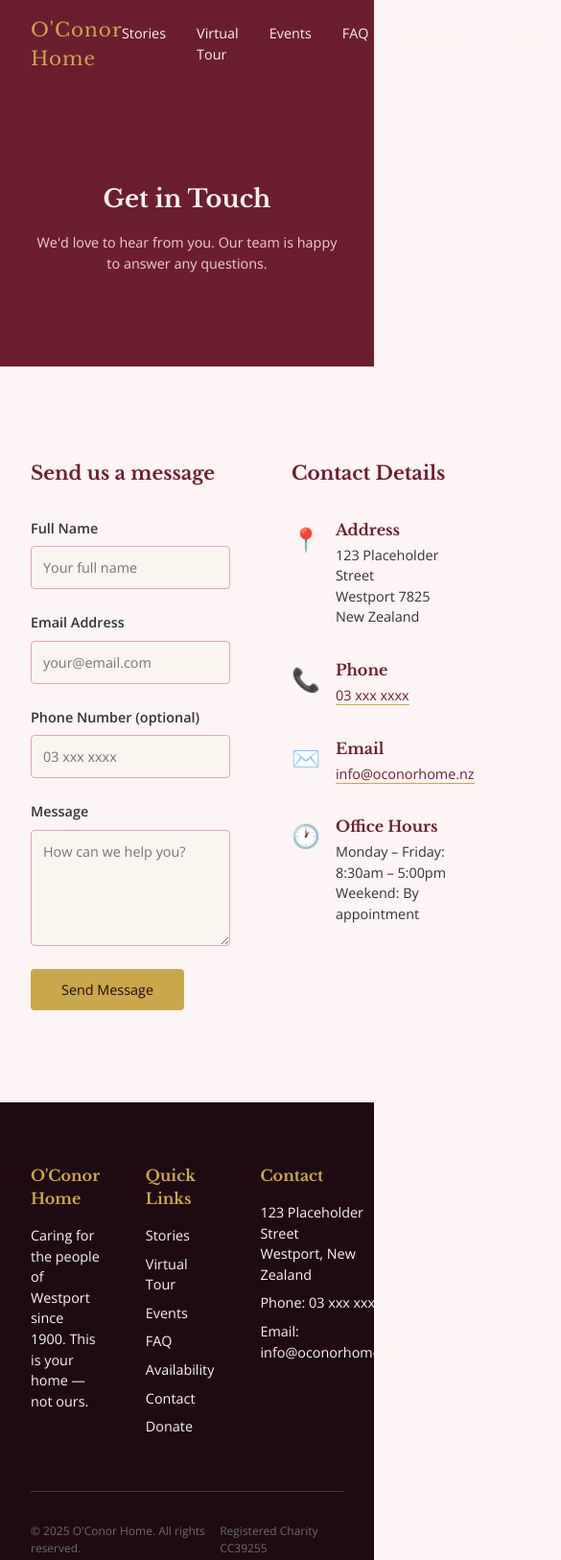
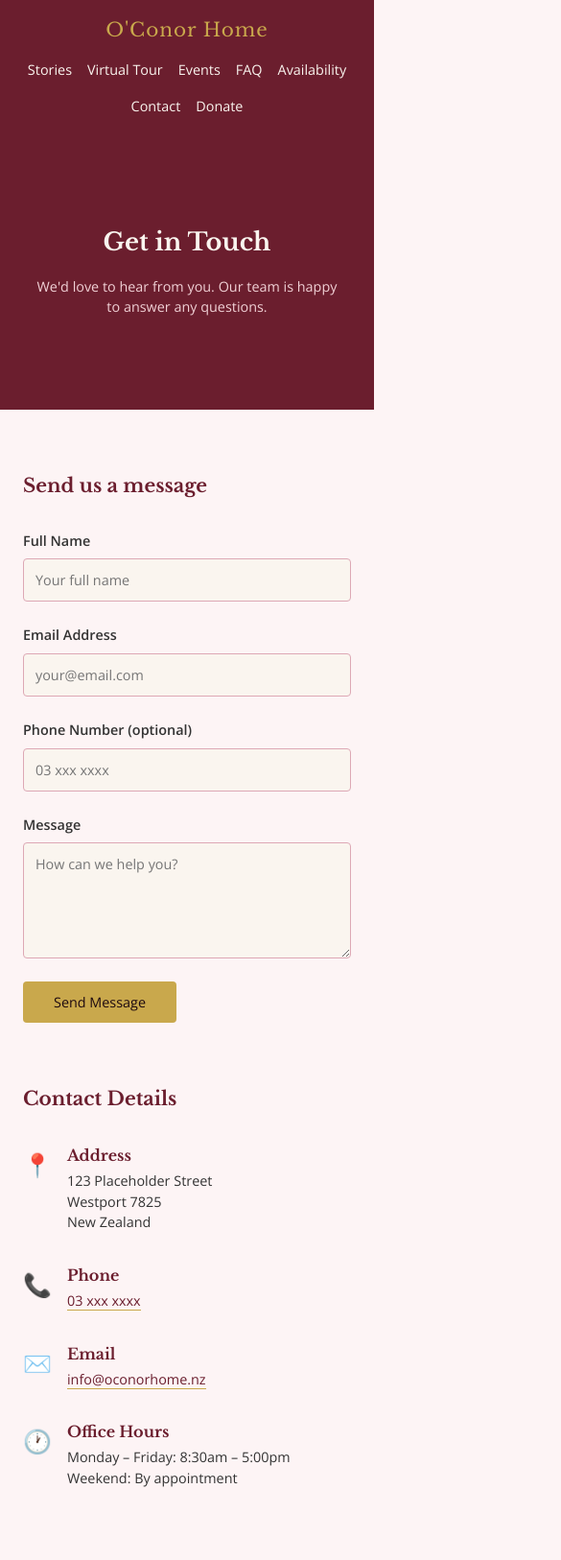
Before and after one commit to JabesSoftware/oconor-home, a website built with Vite: page pages/contact.html in a window 390 px wide. Shown: the top 1626 px of the page at 96% size, 585 px wide, since content can reach past the window. Built offline with nearby package versions, Linux system fonts and the light colour scheme; no server answers.

Commit message:
added mobile view

```diff
--- a/src/styles/main.css
+++ b/src/styles/main.css
@@ -1400,3 +1400,90 @@ footer {
   color: var(--color-primaryMaroon);
   margin-bottom: 1rem;
 }
+
+/* ─── Mobile Responsiveness ──────────────────────────── */
+
+@media (max-width: 768px) {
+
+  /* Header */
+  header {
+    flex-direction: column;
+    gap: 1rem;
+    padding: 1rem;
+  }
+
+  nav ul {
+    flex-wrap: wrap;
+    justify-content: center;
+    gap: 1rem;
+  }
+
+  /* Typography */
+  h1 {
+    font-size: var(--font-size-h1);
+  }
+
+  .main-header h1 {
+    font-size: var(--font-size-h1);
+  }
+
+  /* Grids → single column */
+  .values-grid,
+  .donor-grid,
+  .stories-grid,
+  .footer-grid,
+  .availability-grid,
+  .tour-grid,
+  .project-stats-grid {
+    grid-template-columns: 1fr;
+  }
+
+  /* Project stats — 2 column on mobile */
+  .project-stats-grid {
+    grid-template-columns: repeat(2, 1fr);
+  }
+
+  /* Contact page */
+  .contact-inner {
+    grid-template-columns: 1fr;
+  }
+
+  /* Admin form row */
+  .admin-form-row {
+    grid-template-columns: 1fr;
+  }
+
+  /* Footer */
+  .footer-bottom {
+    flex-direction: column;
+    text-align: center;
+    gap: 0.5rem;
+  }
+
+  /* Donate CTA buttons */
+  .donate-cta-inner .btn-group {
+    flex-direction: column;
+    align-items: center;
+  }
+
+  /* Section padding */
+  .intro,
+  .values,
+  .testimonial-preview,
+  .events-preview,
+  .project-overview-preview,
+  .donate-cta,
+  .donor-wall,
+  .tour-section,
+  .tour-video-section,
+  .project-section,
+  .availability-section,
+  .donors-section,
+  .faq-section,
+  .contact-section,
+  .stories,
+  .events-section {
+    padding: 4rem 1.5rem;
+  }
+
+}
```
